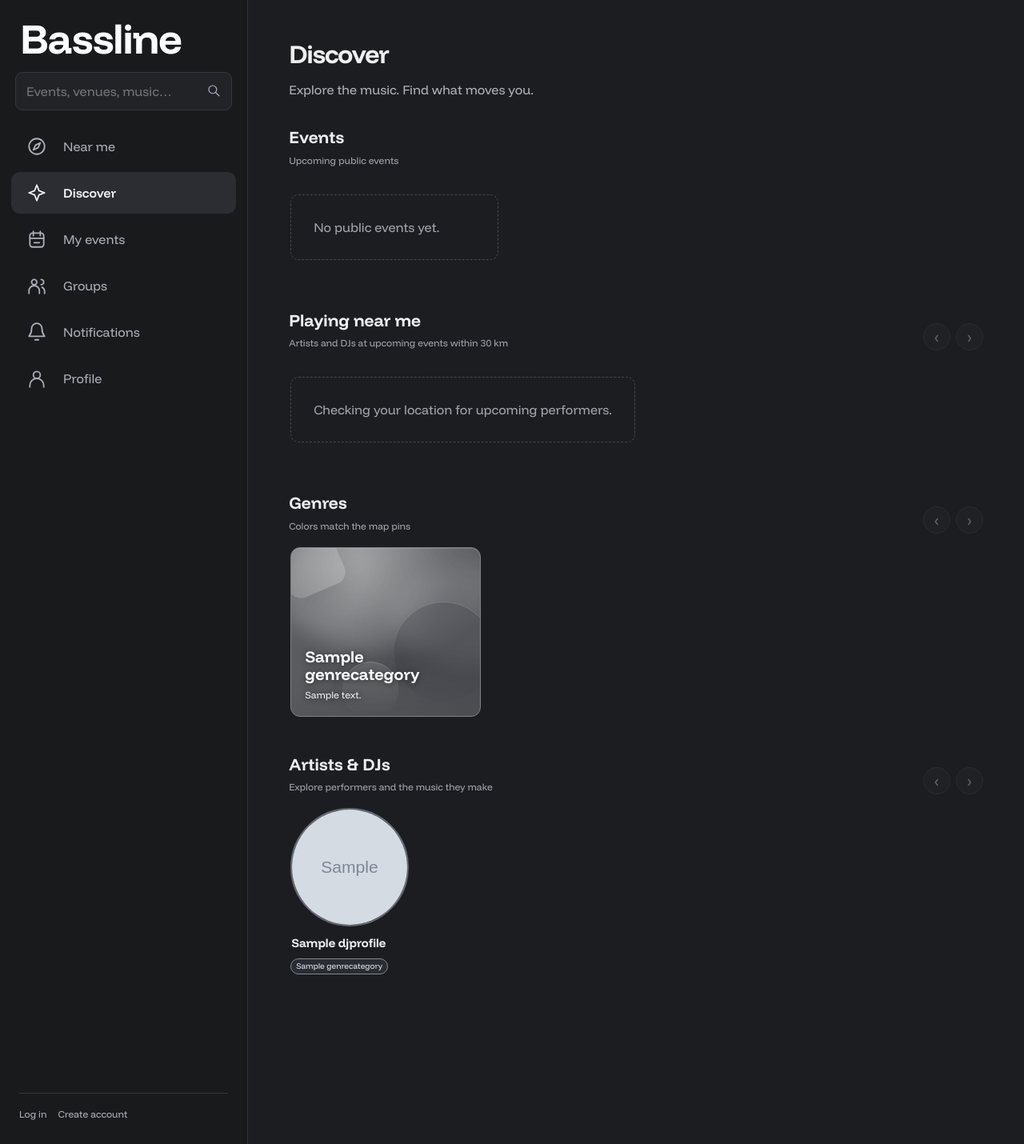
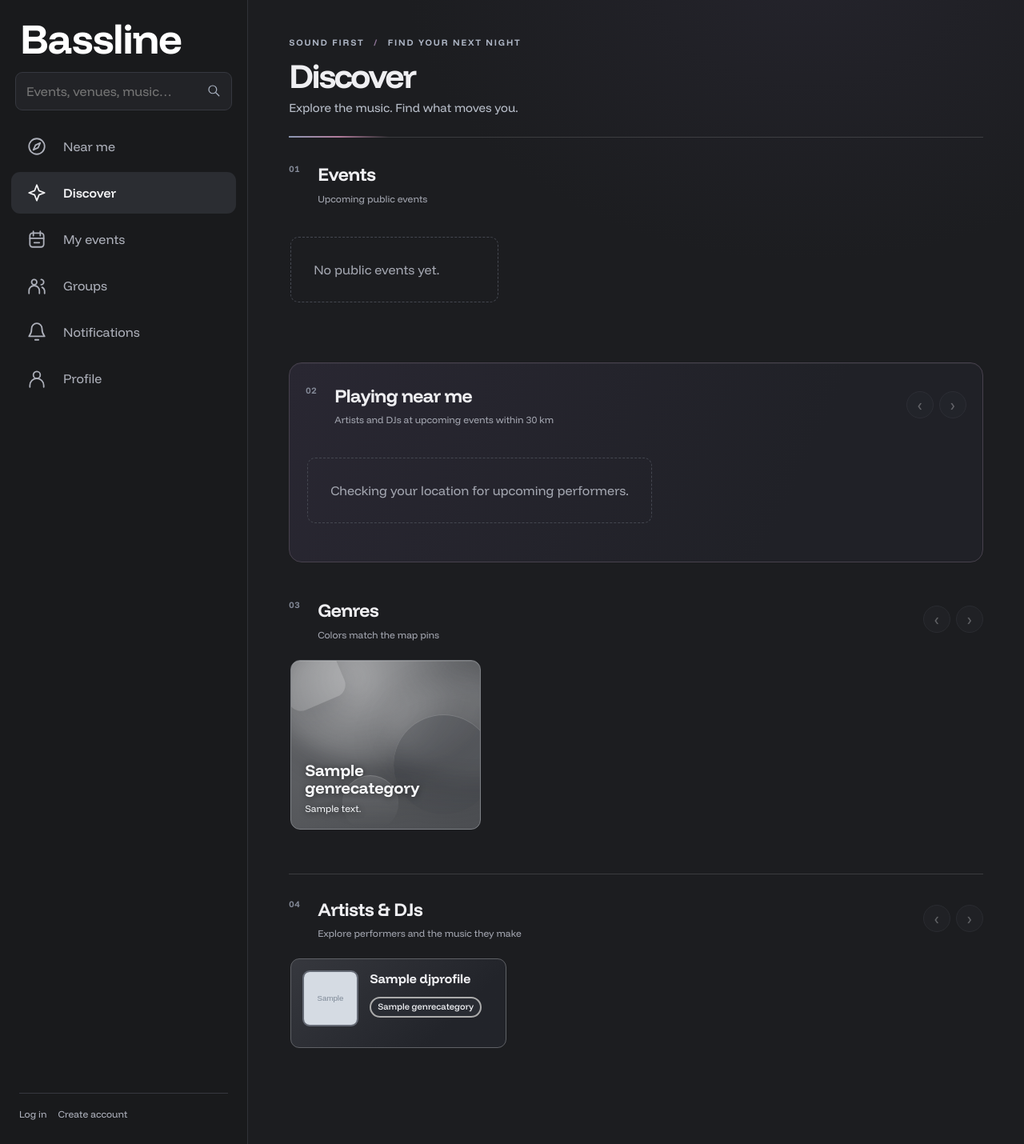
Before and after one commit to xanman04/devops_assignment1, a Django app: page /discover/ in a window 1280 px wide. Shown: the whole page at 80% size. Run offline with Django 5.2, Linux system fonts and the light colour scheme; tables that the repository leaves empty hold one stand-in row (values such as "Sample post"); grey boxes marked "Sample" are stand-in pictures; data that the repository does not hold is empty.

Commit message:
Give Discover distinct editorial rows and align genre chips

```diff
--- a/discovery/pages.py
+++ b/discovery/pages.py
@@ -132,7 +132,7 @@ def discover(request):
     if query:
         sections = [section for section in sections if section["cards"] or section["id"] == "playing"]
     return render(request, "browse.html", {"title": "Discover", "intro": "Explore the music. Find what moves you.",
-                                           "sections": sections, "query": query})
+                                           "sections": sections, "query": query, "discover_page": True})
 
 
 @endpoint
--- a/static/browse.js
+++ b/static/browse.js
@@ -32,7 +32,7 @@ window.initializeBrowse = () => {
       track.replaceChildren();
       if (!cards.length){showMessage('No linked artists or DJs are playing within 30 km in the next two weeks.');return;}
       for (const card of cards) {
-        const link=document.createElement('a');link.className='browse-tile artist-tile';link.href=card.href;
+        const link=document.createElement('a');link.className='browse-tile nearby-tile';link.href=card.href;
         if(card.categories.length)link.style.setProperty('--tile-color',card.categories[0].color);
         const art=document.createElement('span');art.className='browse-art'+(card.photo_url?' dj-browse-photo':'');
         if(card.photo_url){const photo=document.createElement('img');photo.src=card.photo_url;photo.alt='';photo.loading='lazy';art.append(photo);}
--- a/static/live.css
+++ b/static/live.css
@@ -121,6 +121,17 @@ body { background:#1c1d20; }
 .location-dot { display:block; width:13px; height:13px; border:2px solid #fff; border-radius:50%; background:#69aeed; box-shadow:0 1px 8px #0009; }
 .browse-page { padding:43px clamp(32px,4vw,65px) 65px; }
 .browse-page h1 { margin:0 0 9px; }.browse-page > .muted { margin:0 0 32px; }
+.browse-page--discover { padding-top:30px; background:radial-gradient(ellipse 65% 460px at 72% -40px,#34304255,transparent 80%); }
+.discover-masthead { position:relative; display:block; margin-bottom:29px; padding:15px 0 25px; border-bottom:1px solid #ffffff23; }
+.discover-masthead::after { content:""; position:absolute; left:0; bottom:-1px; width:125px; height:2px; background:linear-gradient(90deg,#8b97b2,#b27c9c,transparent); }
+.discover-kicker { display:block; margin-bottom:12px; color:#aeb6c5; font-size:11px; font-weight:700; letter-spacing:.17em; }.discover-kicker span { margin:0 7px; color:#8f7598; }
+.discover-masthead h1 { margin:0 0 8px; font-size:clamp(40px,3.3vw,58px); line-height:1; letter-spacing:-.055em; }.discover-masthead p { margin:0; color:#b9bfca; font-size:15px; }
+.browse-page--discover .browse-row { margin-bottom:43px; }.browse-page--discover .browse-row-head { display:grid; grid-template-columns:24px minmax(0,1fr) auto; align-items:center; column-gap:12px; margin-bottom:17px; }
+.browse-section-index { align-self:flex-start; min-width:24px; margin-top:2px; color:#858b99; font-size:11px; font-weight:700; letter-spacing:.06em; }
+.browse-page--discover .browse-row-head h2 { font-size:23px; letter-spacing:-.025em; }
+.browse-row--playing { margin-left:-20px; margin-right:-20px; padding:24px 20px 20px; border:1px solid #47414d; border-radius:16px; background:linear-gradient(115deg,#292732,#202127 72%); box-shadow:inset 0 1px #ffffff0b; }
+.browse-row--performers { padding-top:27px; border-top:1px solid #ffffff22; }
+.browse-row--events .browse-track { gap:18px; padding-bottom:16px; }
 .browse-top { display:flex; justify-content:space-between; gap:20px; align-items:center; }
 .browse-top a { border-radius:8px; background:#e2e3e8; color:#1e2025; padding:11px 14px; text-decoration:none; }
 .browse-row { margin:0 0 32px; }
@@ -133,7 +144,7 @@ body { background:#1c1d20; }
 .browse-tile:hover { color:#fff; }.browse-tile:hover .browse-art { border-color:#777c87; }
 .browse-tile.event-tile { position:relative; isolation:isolate; box-sizing:border-box; flex-basis:clamp(310px,38vw,490px); height:320px; overflow:hidden; border:1px solid color-mix(in srgb,var(--tile-color) 38%,#51545b); border-radius:15px; background:color-mix(in srgb,var(--tile-color) 22%,#202329); box-shadow:0 10px 24px #0004; transition:transform .2s ease, border-color .2s ease; }
 .browse-tile.event-tile:hover { transform:translateY(-3px); border-color:color-mix(in srgb,var(--tile-color) 70%,#aeb3bc); }
-.event-tile-art { position:absolute; inset:0; z-index:-2; background-position:center 38%; background-size:cover; transition:transform .35s ease; }
+.event-tile-art { position:absolute; inset:0; z-index:-2; background-position:center 10%; background-size:cover; transition:transform .35s ease; }
 .event-tile:hover .event-tile-art { transform:scale(1.035); }
 .event-tile-art-fallback { display:grid; place-items:center; background:radial-gradient(circle at 65% 30%,color-mix(in srgb,var(--tile-color) 55%,#363942),#202329 70%); }
 .event-tile-art-fallback .live-icon { width:110px; height:110px; opacity:.25; stroke-width:.7; }
@@ -187,8 +198,16 @@ body { background:#1c1d20; }
 .browse-tile.artist-tile { flex-basis:170px; }.browse-tile.artist-tile .browse-art { width:112px; border-radius:50%; }
 .browse-tile.artist-tile .browse-art:not(.dj-browse-photo) { border:2px solid color-mix(in srgb,var(--tile-color,#7d8491) 58%,#9da5b1); background:radial-gradient(circle at 30% 25%,color-mix(in srgb,var(--tile-color,#7d8491) 35%,#464b55),#252830 75%); color:#d9dee8; }
 .browse-tile.artist-tile .dj-browse-photo { width:148px; height:148px; overflow:hidden; border:2px solid #656a75; background:#30333a; }
+.browse-tile.nearby-tile,.browse-tile.performer-tile { box-sizing:border-box; display:grid; grid-template-columns:84px minmax(0,1fr); grid-template-rows:auto auto 1fr; column-gap:14px; align-items:start; flex-basis:300px; min-height:136px; padding:14px; border:1px solid color-mix(in srgb,var(--tile-color,#737b8a) 38%,#464951); border-radius:11px; background:linear-gradient(135deg,color-mix(in srgb,var(--tile-color,#737b8a) 13%,#2a2c33),#22242a 74%); transition:border-color .2s ease,transform .2s ease; }
+.browse-tile.nearby-tile:hover,.browse-tile.performer-tile:hover { transform:translateY(-2px); border-color:color-mix(in srgb,var(--tile-color,#737b8a) 75%,#bcc2cf); }
+.browse-tile.nearby-tile .browse-art,.browse-tile.performer-tile .browse-art,.browse-tile.artist-tile.performer-tile .browse-art,.browse-tile.artist-tile.performer-tile .dj-browse-photo { grid-column:1; grid-row:1 / 4; box-sizing:border-box; width:84px; height:84px; border-radius:9px; overflow:hidden; }
+.browse-tile.nearby-tile strong,.browse-tile.performer-tile strong { grid-column:2; margin:1px 0 5px; font-size:16px; line-height:1.15; }
+.browse-tile.nearby-tile small,.browse-tile.performer-tile small { grid-column:2; margin:0; line-height:1.35; }
+.browse-tile.nearby-tile .browse-dj-chips,.browse-tile.performer-tile .browse-dj-chips { grid-column:2; margin-top:8px; align-self:end; }
+.browse-tile.performer-tile { flex-basis:270px; min-height:112px; grid-template-columns:70px minmax(0,1fr); }
+.browse-tile.performer-tile .browse-art,.browse-tile.artist-tile.performer-tile .browse-art,.browse-tile.artist-tile.performer-tile .dj-browse-photo { width:70px; height:70px; }
 .dj-browse-photo img { display:block; width:100%; height:100%; object-fit:cover; }
-.browse-dj-chips { display:flex; flex-wrap:wrap; gap:5px; margin-top:7px; }.browse-dj-chips .genre { display:inline-block; padding:3px 6px; border:1px solid var(--genre); border-radius:12px; background:#292c33; color:#e5e7ec; font-size:10px; line-height:1.2; }
+.browse-dj-chips { display:flex; flex-wrap:wrap; gap:5px; margin-top:7px; }.browse-dj-chips .genre { box-sizing:border-box; display:inline-flex; align-items:center; min-height:26px; padding:3px 8px; border:2px solid color-mix(in srgb,var(--genre,#777b83) 70%,white); border-radius:999px; background:#292c33; color:#f0f1f4; font-size:11px; font-weight:500; line-height:1.2; }
 .browse-tile.group-tile { flex-basis:250px; }.browse-tile.group-tile img { width:100%; height:112px; object-fit:cover; border-radius:11px; }
 .browse-tile strong { display:block; font-size:15px; margin:10px 1px 4px; }
 .browse-tile small { display:block; font-size:12px; color:var(--muted); margin:0 1px; line-height:1.4; }
@@ -217,7 +236,7 @@ body { background:#1c1d20; }
 .subgenre-card[open] .subgenre-preview,.subgenre-card[open] .subgenre-more { display:none; }
 .subgenre-full { padding:0 17px 17px; color:#d0d4dc; font-size:13px; line-height:1.6; }.subgenre-full p { margin:0 0 8px; }
 .genre-dj-grid { display:grid; grid-template-columns:repeat(3,minmax(0,1fr)); gap:13px; }.genre-dj-card { display:flex; align-items:center; gap:13px; padding:10px; border:1px solid #454a54; border-radius:11px; background:#25272d; text-decoration:none; }.genre-dj-card:hover { border-color:var(--event-accent); color:#fff; }
-.genre-dj-card img { width:65px; height:65px; flex:none; border-radius:8px; object-fit:cover; }.genre-dj-card > span { display:flex; flex-direction:column; gap:6px; }.genre-dj-card .browse-dj-chips { display:flex; flex-direction:row; flex-wrap:wrap; gap:5px; margin:0; }.genre-dj-card strong { font-size:15px; }.genre-dj-card small { color:#adb3bf; font-size:11px; }
+.genre-dj-card img { width:65px; height:65px; flex:none; border-radius:8px; object-fit:cover; }.genre-dj-card > .genre-dj-info { display:flex; flex-direction:column; min-width:0; gap:6px; }.genre-dj-card .browse-dj-chips { display:flex; flex-direction:row; flex-wrap:wrap; gap:5px; margin:0; }.genre-dj-card .browse-dj-chips .genre { min-height:30px; padding:5px 10px; font-size:12px; line-height:1.25; }.genre-dj-card strong { font-size:15px; }.genre-dj-card small { color:#adb3bf; font-size:11px; }
 .genre-reference-grid { display:grid; grid-template-columns:repeat(2,minmax(0,1fr)); gap:13px; }.genre-reference-card { display:flex; flex-direction:column; gap:9px; padding:18px; border:1px solid #454a54; border-left:3px solid var(--event-accent); border-radius:9px; background:#25272d; text-decoration:none; }.genre-reference-card:hover { border-color:var(--event-accent); }.genre-reference-card strong { color:#f4f5f8; font-size:16px; }.genre-reference-card > span:last-child { color:#b9bfca; font-size:12px; }
 .dj-detail-photo { display:block; width:100%; min-height:390px; max-height:540px; object-fit:cover; border:1px solid #555b66; border-radius:17px; box-shadow:0 22px 45px #0005; }.dj-photo-credit { color:#9fa5b1; font-size:11px; line-height:1.4; }.dj-photo-credit a { color:#c4cbd8; }.dj-info-grid { grid-template-columns:1fr; margin:0; }.dj-info-grid .event-section { padding:22px; }.dj-info-grid .event-section h2 { margin-bottom:12px; }.dj-back { margin-top:27px; }
 .performer-photo-fallback { display:grid; place-items:center; flex:0 0 66px; width:66px; height:66px; border-radius:9px; background:color-mix(in srgb,var(--event-accent) 20%,#30333a); color:#bfc4cf; }
--- a/templates/base.html
+++ b/templates/base.html
@@ -5,7 +5,7 @@
   <meta charset="utf-8"><meta name="viewport" content="width=device-width, initial-scale=1">
   <title>{% block title %}Bassline{% endblock %}</title>
   <link rel="stylesheet" href="{% static 'app.css' %}?v=20260930c">
-  <link rel="stylesheet" href="{% static 'live.css' %}?v=20261001e">
+  <link rel="stylesheet" href="{% static 'live.css' %}?v=20261001f">
   {% block head %}{% endblock %}
 </head>
 <body class="{% block body_class %}{% endblock %}">
@@ -41,7 +41,7 @@
   </aside>
   <main id="main-content" class="live-main">{% block content %}{% endblock %}</main>
 </div>
-<script src="{% static 'browse.js' %}?v=20261001e" defer></script>
+<script src="{% static 'browse.js' %}?v=20261001f" defer></script>
 <script src="{% static 'navigation.js' %}?v=20260930b" defer></script>
 {% block scripts %}{% endblock %}
 </body></html>
--- a/templates/browse.html
+++ b/templates/browse.html
@@ -2,19 +2,19 @@
 {% block title %}{{ title }} · Bassline{% endblock %}
 {% block body_class %}browse-layout{% endblock %}
 {% block content %}
-<div class="browse-page">
-  <div class="browse-top"><h1>{{ title }}</h1>{% if create_event %}<a href="{% url 'event-new' %}">List an event +</a>{% endif %}</div>
-  <p class="muted">{{ intro }}</p>
+<div class="browse-page{% if discover_page %} browse-page--discover{% endif %}">
+  {% if discover_page %}<header class="discover-masthead"><span class="discover-kicker">SOUND FIRST <span aria-hidden="true">/</span> FIND YOUR NEXT NIGHT</span><h1>{{ title }}</h1><p>{{ intro }}</p></header>
+  {% else %}<div class="browse-top"><h1>{{ title }}</h1>{% if create_event %}<a href="{% url 'event-new' %}">List an event +</a>{% endif %}</div><p class="muted">{{ intro }}</p>{% endif %}
   {% if query %}<p class="search-heading">Results for “{{ query }}”</p>{% endif %}
   {% if query %}<div class="discover-no-results" hidden><h2>No results for “{{ query }}”</h2><p>Try an event, venue, artist, genre, or subgenre name.</p></div>{% endif %}
   {% for section in sections %}
-  <section class="browse-row" aria-labelledby="heading-{{ section.id }}" {% if section.id == 'playing' %}data-playing-endpoint="{% url 'playing-near-me' %}" data-search-query="{{ query|default:'' }}"{% endif %}>
-    <div class="browse-row-head"><div><h2 id="heading-{{ section.id }}">{{ section.title }}</h2><p>{{ section.description }}</p></div>
+  <section class="browse-row browse-row--{{ section.id }}" aria-labelledby="heading-{{ section.id }}" {% if section.id == 'playing' %}data-playing-endpoint="{% url 'playing-near-me' %}" data-search-query="{{ query|default:'' }}"{% endif %}>
+    <div class="browse-row-head">{% if discover_page %}<span class="browse-section-index" aria-hidden="true">0{{ forloop.counter }}</span>{% endif %}<div><h2 id="heading-{{ section.id }}">{{ section.title }}</h2><p>{{ section.description }}</p></div>
       {% if section.cards or section.id == 'playing' %}<div class="browse-arrows"><button type="button" data-row="{{ section.id }}" data-direction="-1" aria-label="Previous {{ section.title|lower }}" disabled>‹</button><button type="button" data-row="{{ section.id }}" data-direction="1" aria-label="Next {{ section.title|lower }}" disabled>›</button></div>{% endif %}
     </div>
     <div class="browse-track" id="row-{{ section.id }}" tabindex="0" aria-label="{{ section.title }}">
       {% for card in section.cards %}
-      {% if card.href %}<a class="browse-tile {% if section.id == 'events' %}event-tile{% endif %} {% if card.genre %}genre-tile{% endif %} {% if card.subgenre %}subgenre-tile{% endif %} {% if card.round %}artist-tile{% endif %} {% if card.group %}group-tile{% endif %}" href="{{ card.href }}" {% if card.external %}target="_blank" rel="noopener noreferrer"{% endif %} {% if card.color %}style="--tile-color:{{ card.color }}"{% elif card.round and card.categories %}style="--tile-color:{{ card.categories.0.color }}"{% endif %}>
+      {% if card.href %}<a class="browse-tile {% if section.id == 'events' %}event-tile{% endif %} {% if section.id == 'performers' %}performer-tile{% endif %} {% if card.genre %}genre-tile{% endif %} {% if card.subgenre %}subgenre-tile{% endif %} {% if card.round %}artist-tile{% endif %} {% if card.group %}group-tile{% endif %}" href="{{ card.href }}" {% if card.external %}target="_blank" rel="noopener noreferrer"{% endif %} {% if card.color %}style="--tile-color:{{ card.color }}"{% elif card.round and card.categories %}style="--tile-color:{{ card.categories.0.color }}"{% endif %}>
       {% else %}<div class="browse-tile">{% endif %}
         {% if section.id == 'events' %}
           {% if card.uploaded_poster_id %}<span class="event-tile-art" style="background-image:url('{% url 'event-poster' card.uploaded_poster_id %}')" aria-hidden="true"></span>{% elif card.poster %}<span class="event-tile-art" style="background-image:url('{% static card.poster %}')" aria-hidden="true"></span>{% else %}<span class="event-tile-art event-tile-art-fallback" aria-hidden="true"><svg class="live-icon"><use href="#icon-events"/></svg></span>{% endif %}
--- a/templates/discovery/event.html
+++ b/templates/discovery/event.html
@@ -29,7 +29,7 @@
 
   {% if event.performers.exists %}<section class="event-lower-section" aria-labelledby="event-lineup-heading">
     <div class="event-section-heading"><p class="event-section-kicker">ON THE LINEUP</p><h2 id="event-lineup-heading">Artists & DJs</h2></div>
-    <div class="genre-dj-grid">{% for performer in event.performers.all %}<a class="genre-dj-card" href="{% url 'dj-detail' performer.pk %}">{% if performer.photo %}<img src="{% static performer.photo %}" alt="" loading="lazy">{% else %}<span class="performer-photo-fallback" aria-hidden="true"><svg class="live-icon"><use href="#icon-profile"/></svg></span>{% endif %}<span><strong>{{ performer.name }}</strong><span class="browse-dj-chips">{% for genre in performer.categories.all %}<span class="genre" style="--genre:{{ genre.color }}">{{ genre.name }}</span>{% endfor %}</span></span></a>{% endfor %}</div>
+    <div class="genre-dj-grid">{% for performer in event.performers.all %}<a class="genre-dj-card" href="{% url 'dj-detail' performer.pk %}">{% if performer.photo %}<img src="{% static performer.photo %}" alt="" loading="lazy">{% else %}<span class="performer-photo-fallback" aria-hidden="true"><svg class="live-icon"><use href="#icon-profile"/></svg></span>{% endif %}<span class="genre-dj-info"><strong>{{ performer.name }}</strong><span class="browse-dj-chips">{% for genre in performer.categories.all %}<span class="genre" style="--genre:{{ genre.color }}">{{ genre.name }}</span>{% endfor %}</span></span></a>{% endfor %}</div>
   </section>{% endif %}
 
   <div class="event-detail-grid">
--- a/templates/discovery/genres.html
+++ b/templates/discovery/genres.html
@@ -17,7 +17,7 @@
   </section>
   <section class="event-lower-section" aria-labelledby="genre-djs-heading">
     <div class="event-section-heading"><p class="event-section-kicker">PEOPLE BEHIND THE SOUND</p><h2 id="genre-djs-heading">Artists & DJs to explore</h2></div>
-    <div class="genre-dj-grid">{% for dj in djs %}<a class="genre-dj-card" href="{% url 'dj-detail' dj.pk %}">{% if dj.photo %}<img src="{% static dj.photo %}" alt="" loading="lazy">{% else %}<span class="performer-photo-fallback" aria-hidden="true"><svg class="live-icon"><use href="#icon-profile"/></svg></span>{% endif %}<span><strong>{{ dj.name }}</strong><span class="browse-dj-chips">{% for genre in dj.categories.all %}<span class="genre" style="--genre:{{ genre.color }}">{{ genre.name }}</span>{% endfor %}</span></span></a>{% empty %}<p class="muted">No curated artists or DJs for this genre yet.</p>{% endfor %}</div>
+    <div class="genre-dj-grid">{% for dj in djs %}<a class="genre-dj-card" href="{% url 'dj-detail' dj.pk %}">{% if dj.photo %}<img src="{% static dj.photo %}" alt="" loading="lazy">{% else %}<span class="performer-photo-fallback" aria-hidden="true"><svg class="live-icon"><use href="#icon-profile"/></svg></span>{% endif %}<span class="genre-dj-info"><strong>{{ dj.name }}</strong><span class="browse-dj-chips">{% for genre in dj.categories.all %}<span class="genre" style="--genre:{{ genre.color }}">{{ genre.name }}</span>{% endfor %}</span></span></a>{% empty %}<p class="muted">No curated artists or DJs for this genre yet.</p>{% endfor %}</div>
   </section>
   <section class="event-lower-section" aria-labelledby="genre-listen-heading">
     <div class="event-section-heading"><p class="event-section-kicker">LISTEN IN</p><h2 id="genre-listen-heading">What does this music sound like?</h2></div>
```
Also changed, not shown: AI_USAGE.md (+2 -0 lines), DESIGN.md (+3 -1 lines), README.md.
